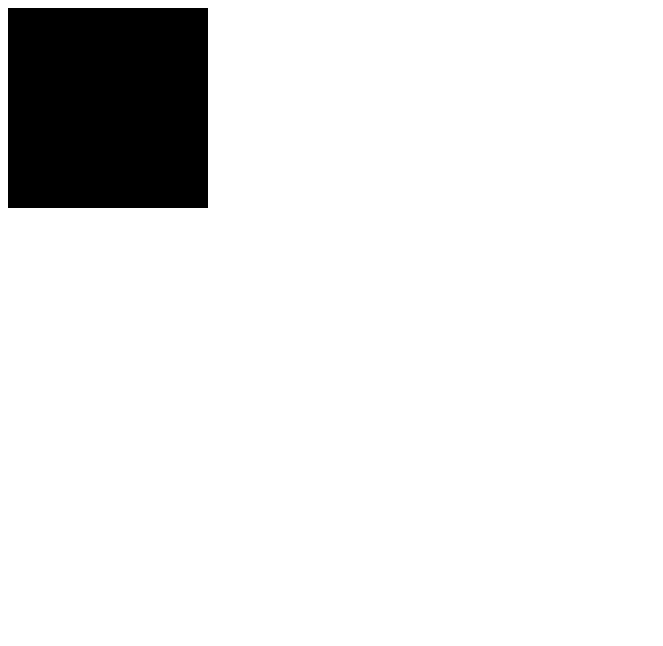
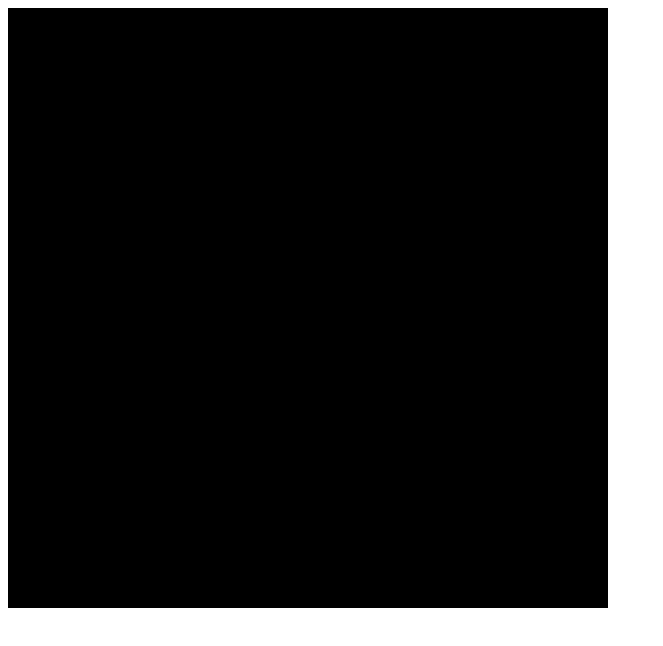
Before and after one commit to orbitmiyuki/bo_opdracht, a plain HTML site: page index.html in a window 1280 px wide. Shown: the whole page, without its empty margins (0-663 px from the left). Drawn offline with Linux system fonts and the light colour scheme.

Commit message:
enlarged playing field

```diff
--- a/index.html
+++ b/index.html
@@ -4,7 +4,7 @@
     <script type="module" src="game.js" defer></script>
 </head>
 <body>
-    <canvas id="canvas" width="200px" height="200px"></canvas>
+    <canvas id="canvas" width="600px" height="600px"></canvas>
 </body>
 
 
```
